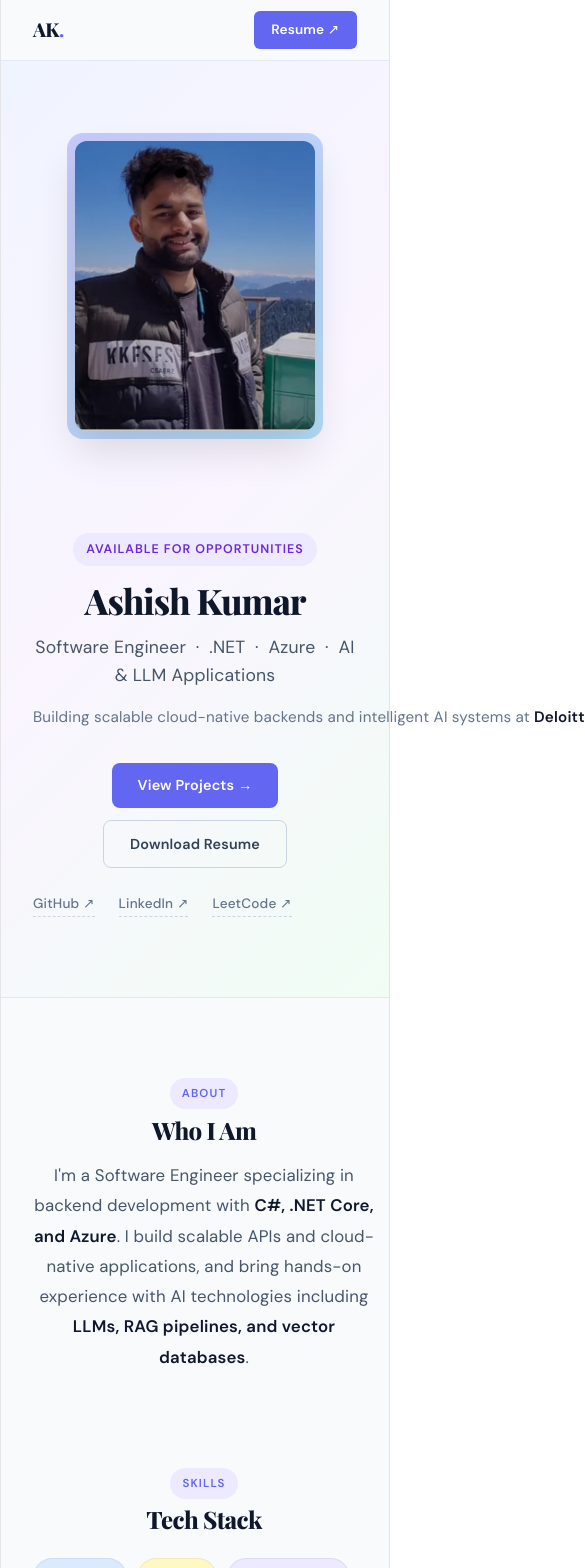
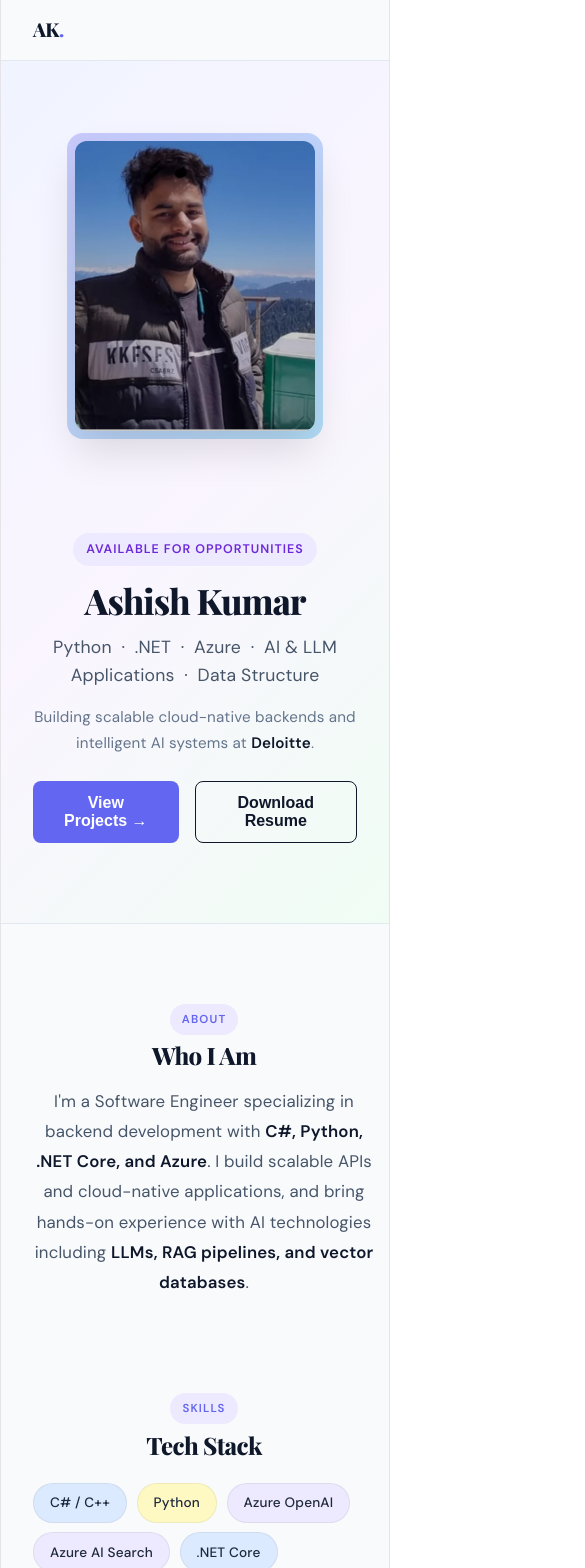
Before and after one commit to ashjarial/Portfolio, a React (Vite) app: page / in a window 390 px wide. Shown: the top 1568 px of the page, 585 px wide, since content can reach past the window. Built offline with nearby package versions, Linux system fonts and the light colour scheme.

Commit message:
making it more responsive

```diff
--- a/src/App.tsx
+++ b/src/App.tsx
@@ -1,6 +1,5 @@
 import { useState, useEffect } from 'react'
 import profileImg from './assets/profile.png'
-import Resume from './assets/AshishKumarResume.pdf'
 
 import './App.css'
 
@@ -153,10 +152,6 @@ export default function App() {
               }}>{link}</a>
             ))}
           </div>
-          <a href={Resume} target="_blank" rel="noopener noreferrer" className="btn-primary"
-            style={{ padding: '0.45rem 1.1rem', background: '#6366f1', color: '#fff', borderRadius: '6px', fontSize: '0.85rem', fontWeight: 600, transition: 'all 0.2s' }}>
-            Resume ↗
-          </a>
         </div>
       </nav>
 
@@ -186,35 +181,21 @@ export default function App() {
             <AnimatedH1>Ashish Kumar</AnimatedH1>
             <FadeIn delay={250}>
               <p style={{ fontSize: '1.1rem', color: '#475569', marginTop: '0.75rem', fontWeight: 400, lineHeight: 1.6 }}>
-                Software Engineer &nbsp;·&nbsp; .NET &nbsp;·&nbsp; Azure &nbsp;·&nbsp; AI & LLM Applications
+                Python &nbsp;·&nbsp; .NET &nbsp;·&nbsp; Azure &nbsp;·&nbsp; AI & LLM Applications &nbsp;·&nbsp; Data Structure
               </p>
-              <p style={{ fontSize: '0.95rem', color: '#64748b', marginTop: '1rem', lineHeight: 1.7,  whiteSpace: 'nowrap' }}>
+              <p style={{ fontSize: '0.95rem', color: '#64748b', marginTop: '1rem', lineHeight: 1.7,  whiteSpace: 'normal' }}>
                 Building scalable cloud-native backends and intelligent AI systems at <strong style={{ color: '#0f172a' }}>Deloitte</strong>.
               </p>
             </FadeIn>
             <FadeIn delay={400}>
-              <div className="hero-btns" style={{ display: 'flex', gap: '0.75rem', marginTop: '2rem', flexWrap: 'wrap' }}>
-                <a href="#projects" className="btn-primary"
-                  style={{ padding: '0.7rem 1.6rem', background: '#6366f1', color: '#fff', borderRadius: '8px', fontWeight: 600, fontSize: '0.9rem', transition: 'all 0.2s' }}>
-                  View Projects →
-                </a>
-                <a href="/AshishKumarResume.pdf" target="_blank" rel="noopener noreferrer" className="btn-outline"
-                  style={{ padding: '0.7rem 1.6rem', border: '1.5px solid #cbd5e1', borderRadius: '8px', fontWeight: 600, fontSize: '0.9rem', color: '#334155', transition: 'all 0.2s' }}>
-                  Download Resume
-                </a>
-              </div>
-              <div style={{ display: 'flex', gap: '1.5rem', marginTop: '1.5rem' }}>
-                {[
-                  { label: 'GitHub', href: 'https://github.com/ashjarial' },
-                  { label: 'LinkedIn', href: 'https://www.linkedin.com/in/ashish-kumar-933661212/' },
-                  { label: 'LeetCode', href: 'https://leetcode.com/u/Ashish_kumar_dhiman2172001/' },
-                ].map(s => (
-                  <a key={s.label} href={s.href} target="_blank" rel="noopener noreferrer" className="contact-link"
-                    style={{ fontSize: '0.85rem', fontWeight: 500, color: '#64748b', borderBottom: '1px dashed #cbd5e1', paddingBottom: '1px', transition: 'color 0.2s' }}>
-                    {s.label} ↗
-                  </a>
-                ))}
-              </div>
+            <div style={{ display: 'flex', justifyContent: 'center', gap: '1rem', marginTop: '1.5rem' }}>
+              <button style={{ backgroundColor: '#6366f1', color: '#fff', padding: '0.75rem 1.5rem', borderRadius: '8px', border: 'none', fontWeight: 600, fontSize: '1rem', cursor: 'pointer' }}>
+                View Projects →
+              </button>
+              <button style={{ backgroundColor: 'transparent', color: '#0f172a', padding: '0.75rem 1.5rem', borderRadius: '8px', border: '1.5px solid #0f172a', fontWeight: 600, fontSize: '1rem', cursor: 'pointer' }}>
+                Download Resume
+              </button>
+            </div>
             </FadeIn>
           </div>
         </div>
@@ -228,7 +209,7 @@ export default function App() {
       <SectionLabel>About</SectionLabel>
       <h2 style={h2Style}>Who I Am</h2>
       <p style={{ color: '#475569', lineHeight: 1.8, fontSize: '1.05rem', marginTop: '1rem', maxWidth: '700px', margin: '1rem auto 0' }}>
-        I'm a Software Engineer specializing in backend development with <strong style={{ color: '#0f172a' }}>C#, .NET Core, and Azure</strong>. I build scalable APIs and cloud-native applications, and bring hands-on experience with AI technologies including <strong style={{ color: '#0f172a' }}>LLMs, RAG pipelines, and vector databases</strong>.
+        I'm a Software Engineer specializing in backend development with <strong style={{ color: '#0f172a' }}>C#, Python, .NET Core, and Azure</strong>. I build scalable APIs and cloud-native applications, and bring hands-on experience with AI technologies including <strong style={{ color: '#0f172a' }}>LLMs, RAG pipelines, and vector databases</strong>.
       </p>
     </section>
 
@@ -265,7 +246,7 @@ export default function App() {
               badge="Current"
               bullets={[
                 "Built an OCR pipeline using Azure Document Intelligence to extract structured data from documents and tables, improving automation accuracy.",
-                "Integrated extracted content into LLM-driven QA workflows, boosting response accuracy and consistency.",
+                "Integrated extracted content into LLM-driven  workflows, boosting response accuracy and consistency.",
                 "Designed intelligent query-routing workflows using Azure OpenAI, Logic Apps, and Azure Functions.",
                 "Improved system quality using prompt evaluation strategies and iterative optimization.",
               ]}
@@ -297,7 +278,7 @@ export default function App() {
             {[
               { title: 'RAG FitBot', tag: 'AI / RAG', desc: 'AI-powered document assistant that extracts insights from documents using RAG architecture.', color: '#dcfce7', dot: '#16a34a' },
               { title: 'Meeting Bot', tag: 'Automation', desc: 'Automation bot that joins Zoom, Google Meet and Teams meetings automatically.', color: '#dbeafe', dot: '#2563eb' },
-              { title: 'OCR + LLM QA', tag: 'Azure / LLM', desc: 'Extracts structured data from documents and allows intelligent question answering.', color: '#ede9fe', dot: '#7c3aed' },
+              { title: 'OCR + LLM ', tag: 'Azure / LLM', desc: 'Extracts structured data from documents and allows intelligent question answering.', color: '#ede9fe', dot: '#7c3aed' },
             ].map(p => (
               <div key={p.title} className="card" style={{
                 padding: '1.5rem', border: '1px solid #e2e8f0', borderRadius: '14px',
@@ -321,8 +302,8 @@ export default function App() {
           <div style={{ display: 'flex', flexDirection: 'column', gap: '1rem', marginTop: '1.5rem' }}>
             {[
               { school: 'National Institute of Technology, Hamirpur', degree: 'B.Tech', period: 'Jun 2019 – Aug 2023', grade: 'CGPA: 8.57', highlight: true },
-              { school: 'Govt. Senior Secondary School, Kotla Behr', degree: 'Class XII', period: 'Mar 2018 – Mar 2019', grade: '90.2%', highlight: false },
-              { school: 'Vasishat Bharti Public High School, Sansarpur Terrace', degree: 'Class X', period: 'Mar 2016 – Mar 2017', grade: '94.57%', highlight: false },
+              { school: 'Govt. Senior Secondary School, Kotla Behr(H.P)', degree: 'Class XII', period: 'Mar 2018 – Mar 2019', grade: '90.2%', highlight: false },
+              { school: 'Vasishat Bharti Public High School, Sansarpur Terrace(H.P)', degree: 'Class X', period: 'Mar 2016 – Mar 2017', grade: '94.57%', highlight: false },
             ].map(ed => (
               <div key={ed.school} className="card" style={{
                 padding: '1.25rem 1.5rem', border: '1px solid #e2e8f0', borderRadius: '12px',
@@ -399,7 +380,7 @@ export default function App() {
       </div>
 
       <footer style={{ borderTop: '1px solid #e2e8f0', padding: '1.5rem 2rem', textAlign: 'center', color: '#94a3b8', fontSize: '0.82rem' }}>
-        © 2026 Ashish Kumar &nbsp;·&nbsp; Built with React & Vite
+        © 2026 Ashish Kumar &nbsp;·&nbsp;
       </footer>
     </>
   )
```
